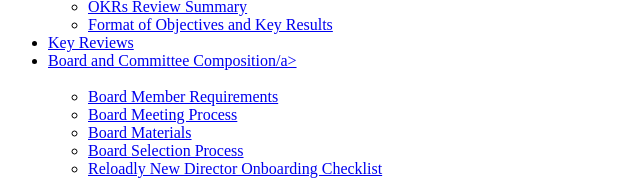
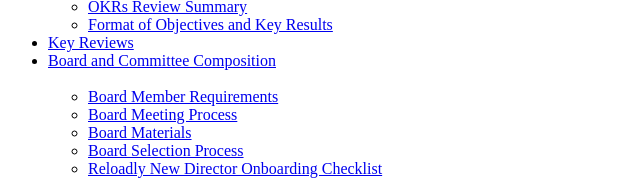
Before and after one commit to Reloadly/reloadly-handbook, a plain HTML site: page index.html in a window 1280 px wide. Shown: the part 252-448 px from the top of the page, 0-640 px from the left. Drawn offline with Linux system fonts and the light colour scheme.

Commit message:
made changes

```diff
--- a/index.html
+++ b/index.html
@@ -30,7 +30,7 @@
         </ul>
     </li>
     <li><a href="./pages/company/key-reviews.html">Key Reviews</a></li>
-    <li><a href="./pages/company/board-and-committee-composition.html">Board and Committee Composition/a></li><br/><ul>
+    <li><a href="./pages/company/board-and-committee-composition.html">Board and Committee Composition</a></li><br/><ul>
         <li><a href="./pages/company/board-and-committee-composition.html#board-member-requirements">Board Member Requirements</a></li>
         <li><a href="./pages/company/board-and-committee-composition.html#board-meeting-process">Board Meeting Process</a></li>
         <li><a href="./pages/company/board-and-committee-composition.html#board-materials">Board Materials</a></li>
```
